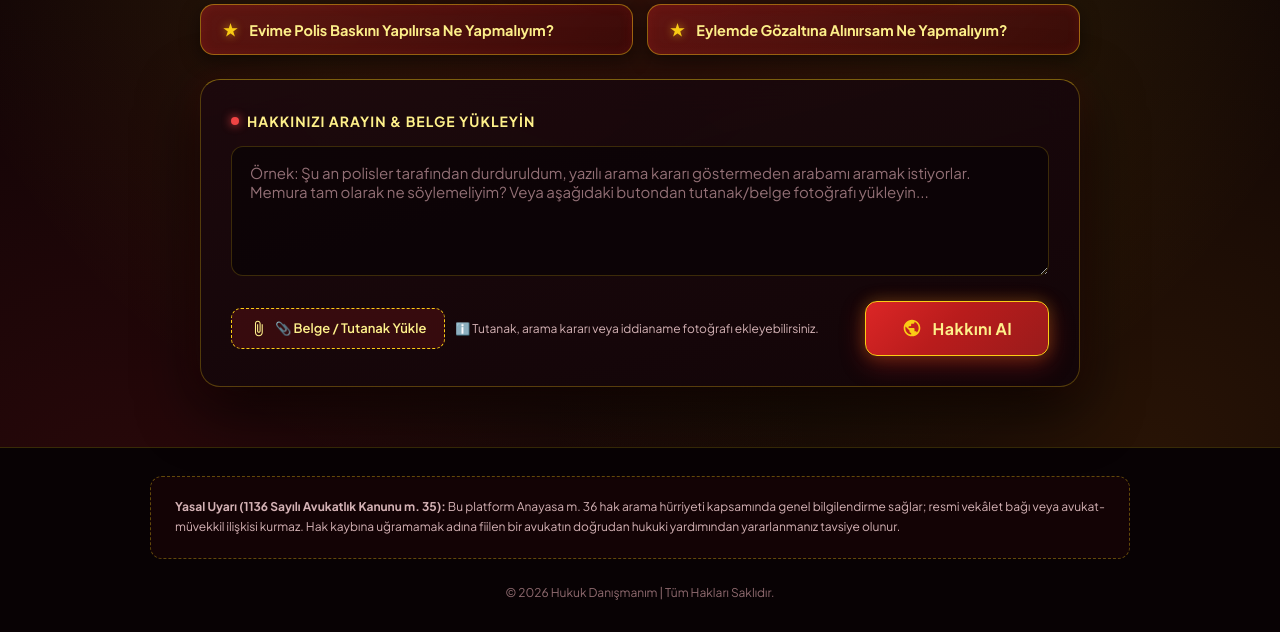
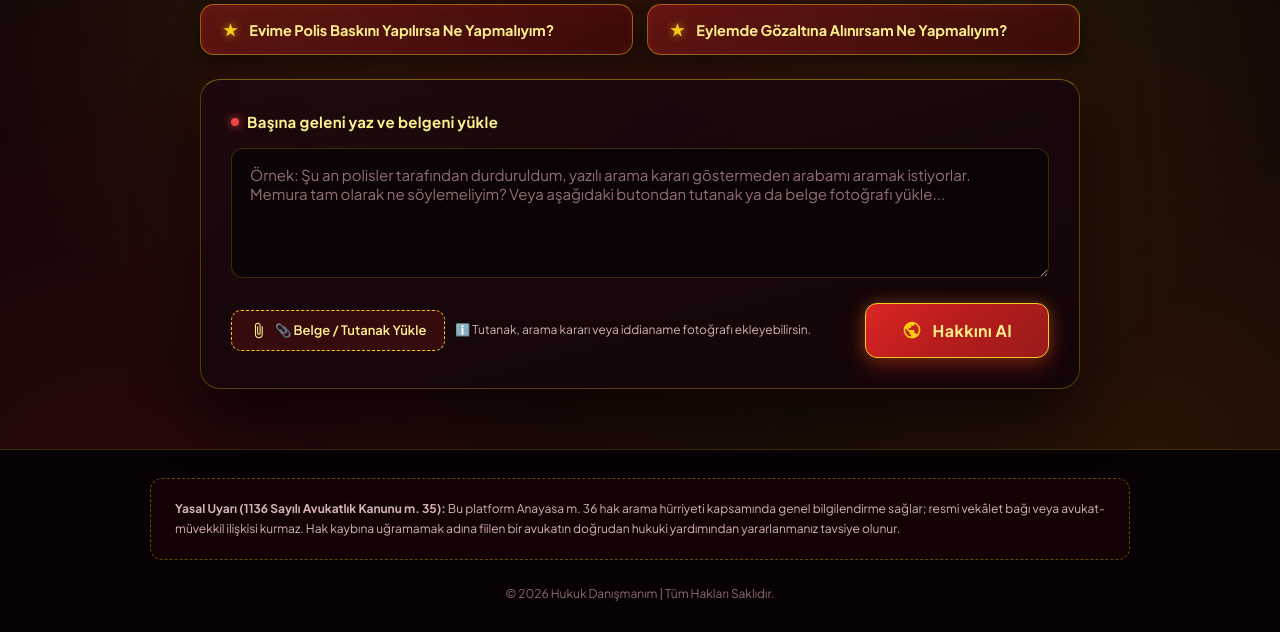
Before and after one commit to kitapsever16/Hukuk_Danismanligi_Projem, a website: page index.html in a window 1280 px wide. Shown: the part 221-853 px from the top of the page. Drawn offline with Linux system fonts and the light colour scheme.

Commit message:
Update index.html

```diff
--- a/index.html
+++ b/index.html
@@ -244,11 +244,11 @@
         }
 
         .card-label span {
-            font-size: 14px;
+            font-size: 15px;
             font-weight: 700;
             color: var(--gold-light);
-            letter-spacing: 1px;
-            text-transform: uppercase;
+            letter-spacing: 0.3px;
+            text-transform: none;
             display: inline-flex;
             align-items: center;
             gap: 8px;
@@ -962,13 +962,13 @@
         <!-- Soru Sorma Kartı (Başlangıç) -->
         <div class="crisis-card" id="initialCrisisCard">
             <div class="card-label">
-                <span>HAKKINIZI ARAYIN & BELGE YÜKLEYİN</span>
+                <span>Başına geleni yaz ve belgeni yükle</span>
             </div>
 
             <textarea
                 id="crisisInput"
                 class="crisis-textarea"
-                placeholder="Örnek: Şu an polisler tarafından durduruldum, yazılı arama kararı göstermeden arabamı aramak istiyorlar. Memura tam olarak ne söylemeliyim? Veya aşağıdaki butondan tutanak/belge fotoğrafı yükleyin..."
+                placeholder="Örnek: Şu an polisler tarafından durduruldum, yazılı arama kararı göstermeden arabamı aramak istiyorlar. Memura tam olarak ne söylemeliyim? Veya aşağıdaki butondan tutanak ya da belge fotoğrafı yükle..."
             ></textarea>
 
             <!-- Belge Önizleme Alanı -->
@@ -990,7 +990,7 @@
                     <input type="file" id="fileInputInitial" style="display: none;" accept="image/*,application/pdf" onchange="handleFileSelect(event, 'initial')">
 
                     <div class="ai-disclaimer-note">
-                        ℹ️ Tutanak, arama kararı veya iddianame fotoğrafı ekleyebilirsiniz.
+                        ℹ️ Tutanak, arama kararı veya iddianame fotoğrafı ekleyebilirsin.
                     </div>
                 </div>
 
```
